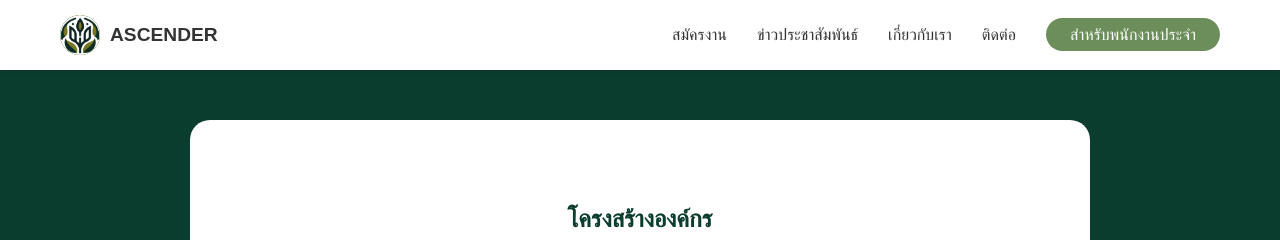
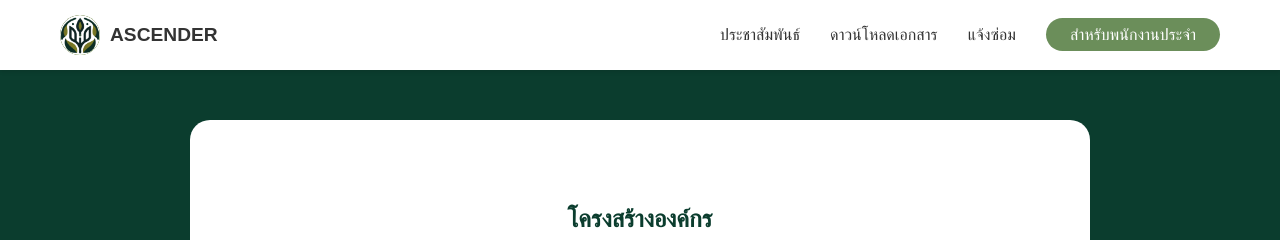
Before and after one commit to Tanachai511/Project_HR, a Django app: template myapp/templates/Dashboard.html in a window 1280 px wide. Shown: the top 240 px of the page. Run offline with Django 5.2, Linux system fonts and the light colour scheme; the template is opened without the code that fills it, so the values that code supplies are empty.

Commit message:
Update Dashboard.html

```diff
--- a/myapp/templates/Dashboard.html
+++ b/myapp/templates/Dashboard.html
@@ -2,7 +2,7 @@
 <html lang="th">
 <head>
   <meta charset="UTF-8">
-  <title>ดาวน์โหลดเอกสาร</title>
+      <title>ASCENDER Co., Ltd</title>
     <meta name="viewport" content="width=device-width, initial-scale=1.0">
     <link rel="stylesheet" href="../static/style.css">
   <style>
@@ -46,11 +46,10 @@
       </div>
       <nav>
         <ul class="nav-menu">
-          <li><a href="#about">สมัครงาน</a></li>
-          <li><a href="#services">ข่าวประชาสัมพันธ์</a></li>
-          <li><a href="{% url 'aboutme' %}">เกี่ยวกับเรา</a></li>
-          <li><a href="#contact">ติดต่อ</a></li>
-          <li><a href="#apply" class="nav-btn">สำหรับพนักงานประจำ</a></li>
+          <li><a href="index.html">ประชาสัมพันธ์</a></li>
+          <li><a href="document.html">ดาวน์โหลดเอกสาร</a></li>
+          <li><a href="Jangsom.html">แจ้งซ่อม</a></li>
+          <li><a href=".html" class="nav-btn">สำหรับพนักงานประจำ</a></li>
         </ul>
       </nav>
     </div>
@@ -58,18 +57,18 @@
 
   <div class="container">
     <h2>โครงสร้างองค์กร</h2>
-    <a href="org-chart.pdf" target="_blank">
-      <img src="org-chart-thumbnail.png" alt="โครงสร้างองค์กร">
+    <a href="../static/Rule.pdf" target="_blank">
+      <img src="../static/Rule1.jpg" alt="ระเบียบข้อบังคับ">
     </a>
 
     <h2>ระเบียบข้อบังคับ</h2>
-    <a href="regulation.pdf" target="_blank">
-      <img src="regulation-thumbnail.png" alt="ระเบียบข้อบังคับ">
+    <a href="../static/Organization.pdf" target="_blank">
+      <img src="../static/Kongsangongkorn.png" alt="โครงสร้างองค์กร">
     </a>
 
     <h2>คู่มือนักศึกษาฝึกงาน</h2>
-    <a href="student-guide.pdf" target="_blank">
-      <img src="student-guide-thumbnail.png" alt="คู่มือนักศึกษาฝึกงาน">
+    <a href="../static/intern.pdf" target="_blank">
+      <img src="../static/In1.png" alt="คู่มือนักศึกษาฝึกงาน">
     </a>
   </div>
 </body>
```
